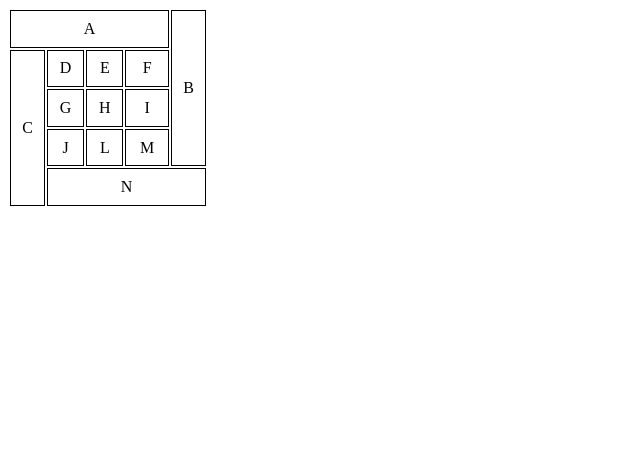
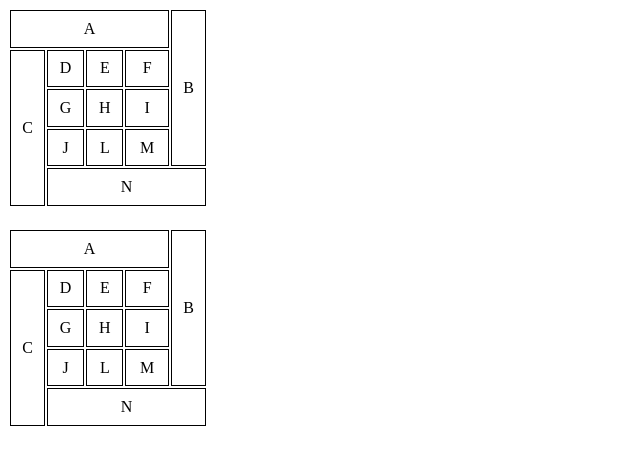
Before and after one commit to vitor-vascon/html-css, a plain HTML site: page desafios/d013/desafio002.html in a window 1280 px wide. Shown: the whole page, without its empty margins (0-640 px from the left). Drawn offline with Linux system fonts and the light colour scheme.

Commit message:
modifiquei exercico 23

```diff
--- a/desafios/d013/desafio002.html
+++ b/desafios/d013/desafio002.html
@@ -10,12 +10,14 @@
             width: 200px;
             height: 200px;
             border-top-color: collapse;
+            margin-bottom: 20px;
         }
 
         td {
             border: 1px solid black;
             text-align: center;
         }
+
     </style>
 </head>
 <body>
@@ -44,5 +46,31 @@
             <td colspan="4">N</td>
         </tr>
     </table>
+
+    <table class="normal">
+        <tr>
+            <td colspan="4">A</td>
+            <td rowspan="4">B</td>
+        </tr>
+        <tr>
+            <td rowspan="4">C</td>
+            <td>D</td>
+            <td>E</td>
+            <td>F</td>
+        </tr>
+        <tr>
+            <td>G</td>
+            <td>H</td>
+            <td>I</td>
+        </tr>
+        <tr>
+            <td>J</td>
+            <td>L</td>
+            <td>M</td>
+        </tr>
+        <tr>
+            <td colspan="4">N</td>
+        </tr>
+    </table>
 </body>
 </html>
```
